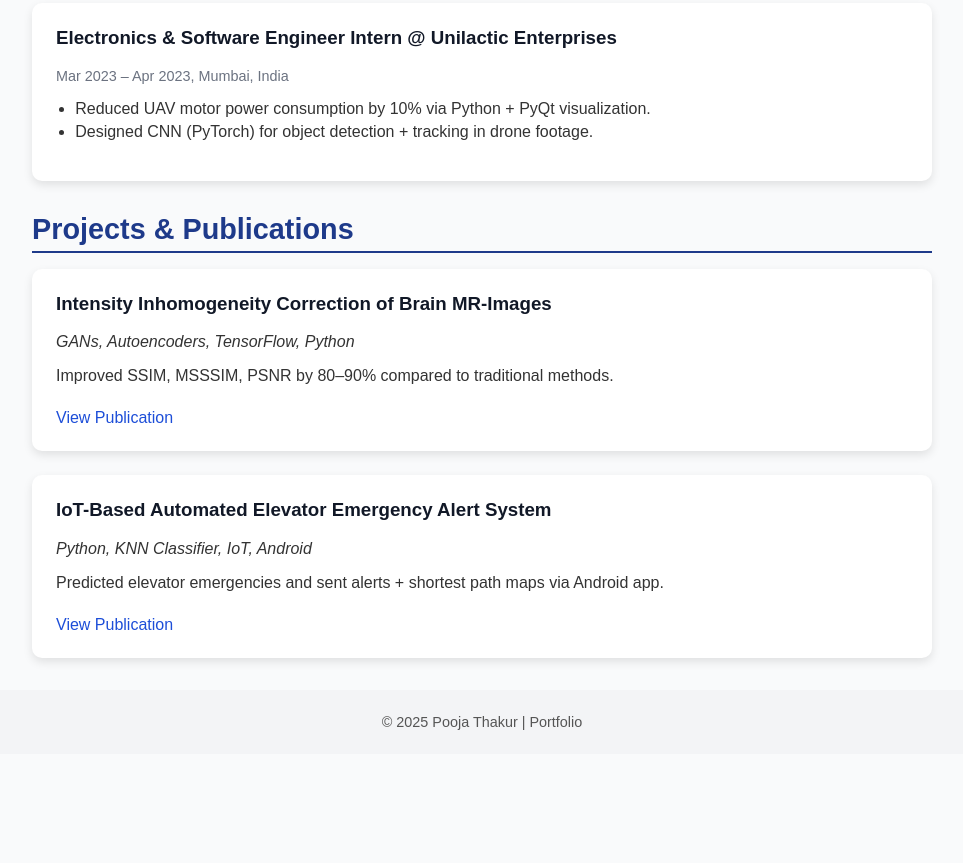
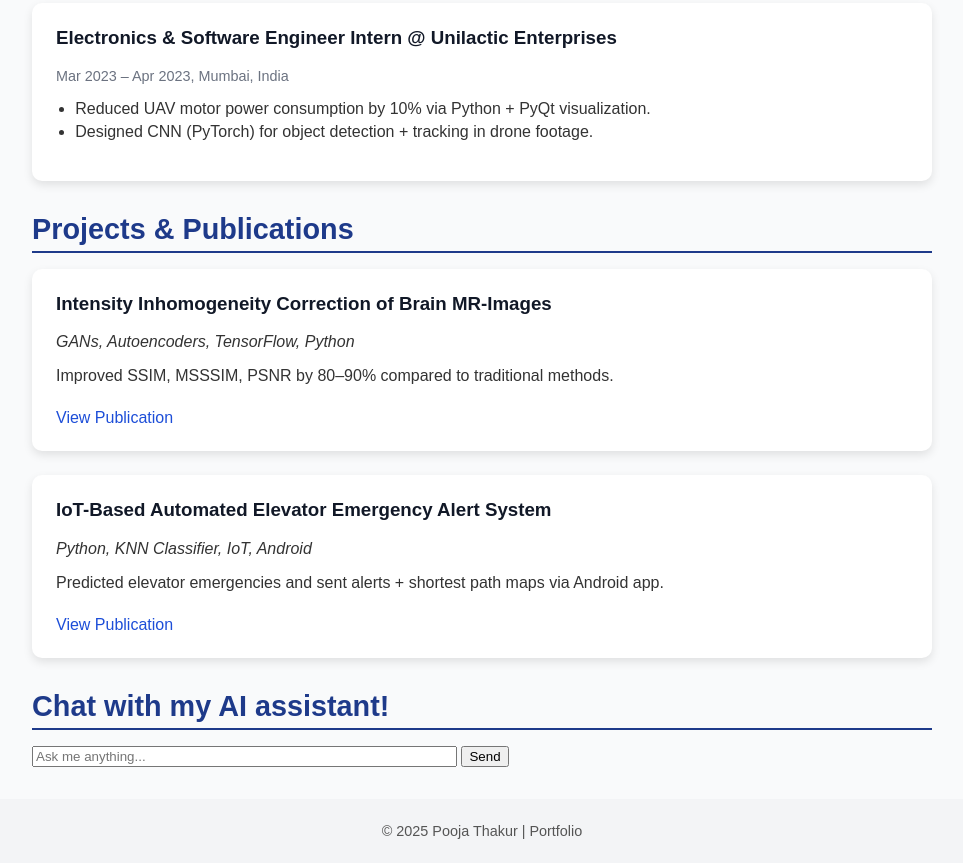
Before and after one commit to Pooja12-cpu/portfolio, a plain HTML site: page index.html in a window 1280 px wide. Shown: the part 932-1795 px from the top of the page, without its empty margins (158-1121 px from the left). Before the commit the page ends 1686 px from the top, so only its background shows below. Drawn offline with Linux system fonts and the light colour scheme.

Commit message:
Added chat box

```diff
--- a/index.html
+++ b/index.html
@@ -132,6 +132,35 @@
     </div>
   </section>
 
+  <section>
+    <h2>Chat with my AI assistant!</h2>
+    <div id="chat"></div>
+    <input id="input" placeholder="Ask me anything..." size="50" />
+    <button onclick="sendMessage()">Send</button>
+
+    <script>
+      async function sendMessage() {
+        const input = document.getElementById("input");
+        const chat = document.getElementById("chat");
+        const userMessage = input.value.trim();
+        if (!userMessage) return;
+
+        chat.innerHTML += `<p><b>You:</b> ${userMessage}</p>`;
+        input.value = "";
+
+        const res = await fetch("/api/chat", {
+          method: "POST",
+          headers: { "Content-Type": "application/json" },
+          body: JSON.stringify({ message: userMessage })
+        });
+        const data = await res.json();
+
+        chat.innerHTML += `<p><b>AI:</b> ${data.reply}</p>`;
+        chat.scrollTop = chat.scrollHeight;
+      }
+    </script>
+  </section>
+
   <footer>
     © 2025 Pooja Thakur | Portfolio
   </footer>
```
Also changed, not shown: 1 other file.
